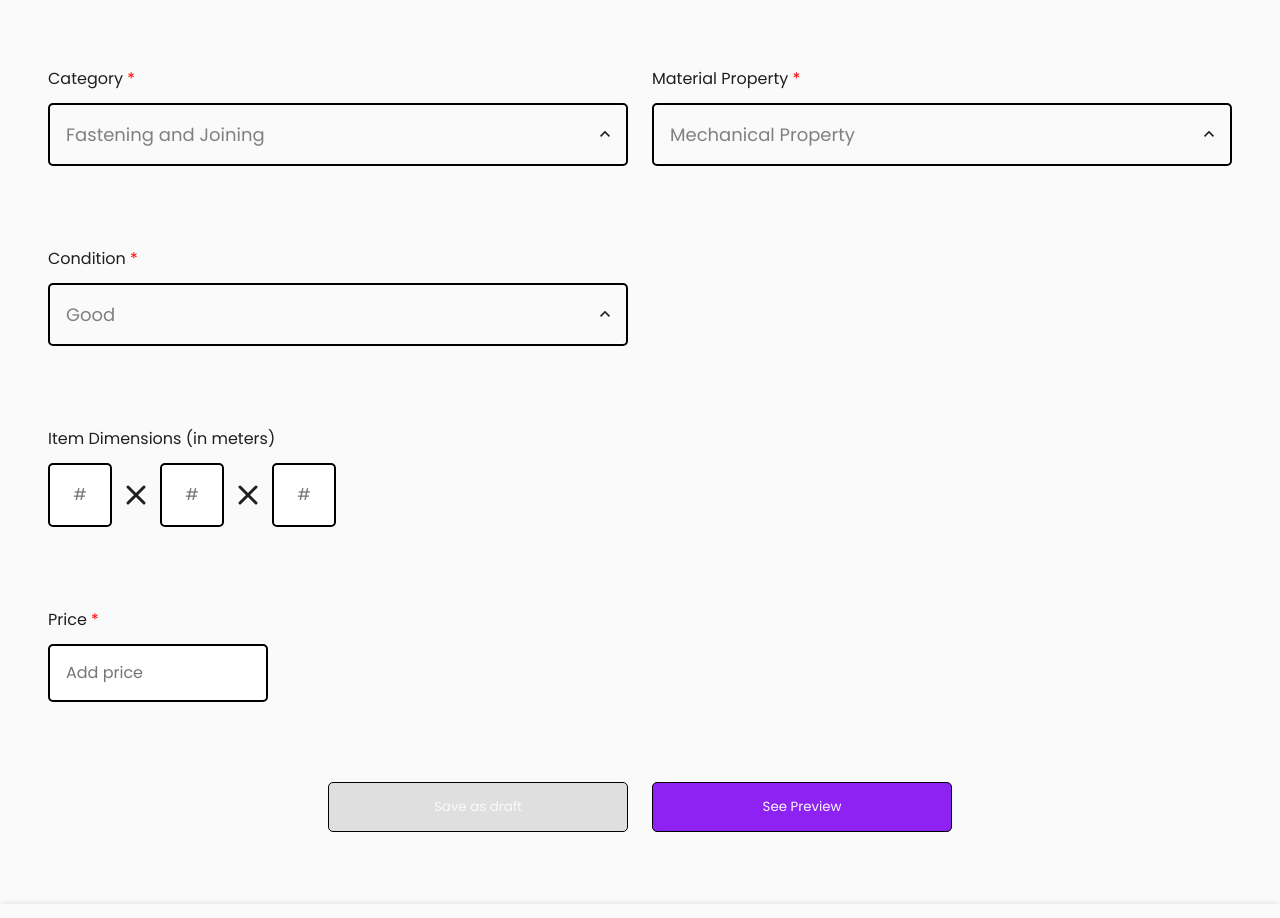
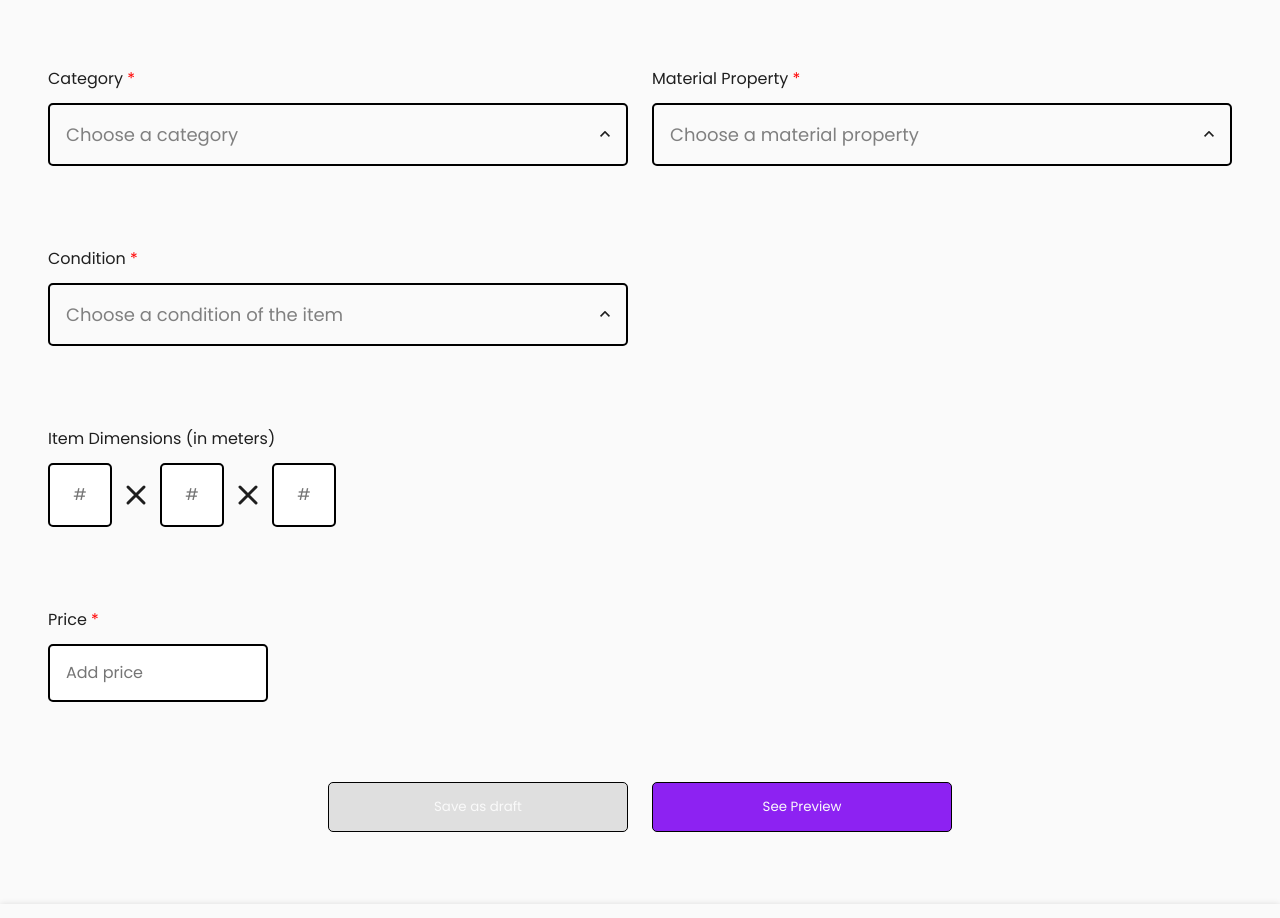
Before and after one commit to include-davis/marketplace, a Next.js app in the folder client/: page /create-post in a window 1280 px wide. Shown: the part 860-1778 px from the top of the page. Built offline with nearby package versions, Linux system fonts and the light colour scheme.

Commit message:
updated labels

```diff
--- a/client/src/app/(pages)/create-post/page.tsx
+++ b/client/src/app/(pages)/create-post/page.tsx
@@ -149,7 +149,7 @@ export default function CreatePostPage() {
                   Category <span className={styles.requiredSymbol}>*</span>
                 </label>
                 <CreatePostDropdown
-                  label="Fastening and Joining"
+                  label="Choose a category"
                   placeholder="Choose a category"
                   options={[
                     'Fastening and Joining',
@@ -168,7 +168,7 @@ export default function CreatePostPage() {
                   <span className={styles.requiredSymbol}>*</span>
                 </label>
                 <CreatePostDropdown
-                  label="Mechanical Property"
+                  label="Choose a material property"
                   placeholder="Choose a material property"
                   options={[
                     'Mechanical Property',
@@ -188,7 +188,7 @@ export default function CreatePostPage() {
                   Condition <span className={styles.requiredSymbol}>*</span>
                 </label>
                 <CreatePostDropdown
-                  label="Good"
+                  label="Choose a condition of the item"
                   placeholder="Choose a condition of the item"
                   options={['New', 'Like new', 'Good', 'Fair', 'Poor', 'Other']}
                   onChange={setCondition}
```
